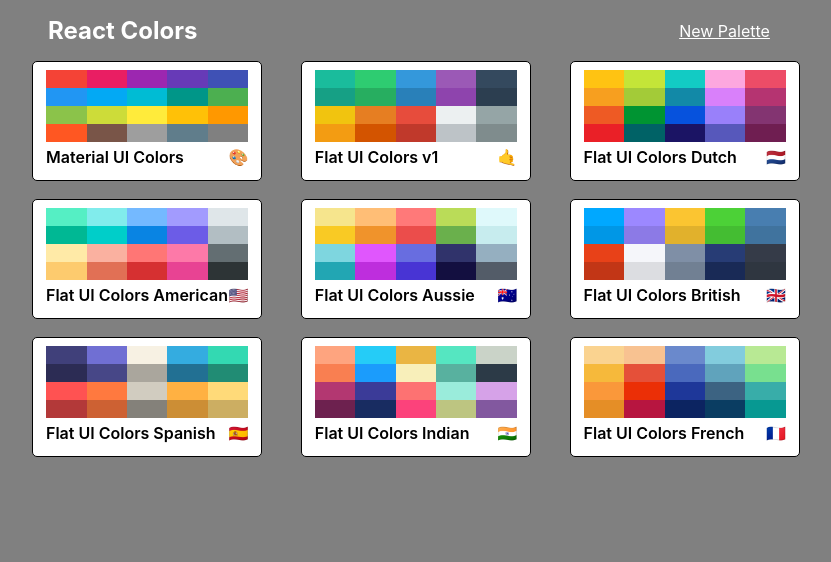
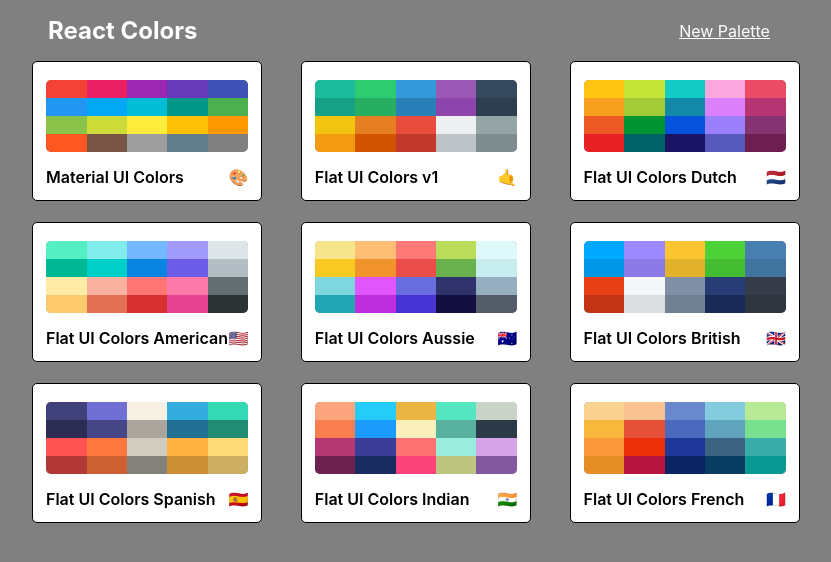
Before and after one commit to sam3177/colorBoxProject, a React (Create React App) app: page / in a window 1280 px wide. Shown: the top 562 px of the page, without its empty margins (224-1055 px from the left). Built offline with nearby package versions, Linux system fonts and the light colour scheme.

Commit message:
add delete palette button

```diff
--- a/src/App.js
+++ b/src/App.js
@@ -9,15 +9,25 @@
 import { generatePalette } from './ColorHelper';
 
 class App extends Component {
-	savedPalettes = JSON.parse(window.localStorage.getItem('savedPalettes'))
+	savedPalettes = JSON.parse(window.localStorage.getItem('savedPalettes'));
 	state = { seed: this.savedPalettes || SeedColors };
 
 	addPalette = (palette) => {
-		this.setState((st) => ({ seed: [ ...st.seed, palette ] }), this.saveToLocal);
+		this.setState(
+			(st) => ({ seed: [ ...st.seed, palette ] }),
+			this.saveToLocal
+		);
 	};
-saveToLocal =()=>{
-	window.localStorage.setItem('savedPalettes', JSON.stringify(this.state.seed))
-}
+	saveToLocal = () => {
+		window.localStorage.setItem(
+			'savedPalettes',
+			JSON.stringify(this.state.seed)
+		);
+	};
+	deletePalette = (palette) => {
+		let newSeed = this.state.seed.filter((pal) =>pal !== palette);
+		this.setState({ seed: newSeed }, this.saveToLocal);
+	};
 	render () {
 		let { seed } = this.state;
 		let getPalettes = (props) => {
@@ -48,13 +58,23 @@
 					exact
 					path="/"
 					render={(routeProps) => (
-						<Palettes {...routeProps} SeedColors={seed} />
+						<Palettes
+							{...routeProps}
+							deletePalette={this.deletePalette}
+							SeedColors={seed}
+						/>
 					)}
 				/>
 				<Route
 					exact
 					path="/palette/new"
-					render={(routeProps) => <NewPaletteForm {...routeProps} seed={seed} addPalette={this.addPalette}/>}
+					render={(routeProps) => (
+						<NewPaletteForm
+							{...routeProps}
+							seed={SeedColors}
+							addPalette={this.addPalette}
+						/>
+					)}
 				/>
 				<Route exact path="/palette/:paletteName" render={getPalettes} />
 				<Route
--- a/src/MicroPalette.js
+++ b/src/MicroPalette.js
@@ -1,10 +1,16 @@
 import React, { Component } from 'react';
 import { withStyles } from '@material-ui/styles';
+import DeleteIcon from '@material-ui/icons/Delete';
 import styles from './styles/MicroPaletteStyles';
 
 class MicroPalette extends Component {
+	handleDelete = (e) => {
+		e.stopPropagation();
+		this.props.deletePalette(this.props.palette);
+	};
 	render () {
 		let { palette, classes, handleClick } = this.props;
+		console.log(palette);
 		let colorSet = palette.colors.map((color) => (
 			<div
 				key={color.name}
@@ -12,15 +18,21 @@
 				style={{ backgroundColor: color.color }}
 			/>
 		));
-		// console.log(colorSet);
+
 		return (
 			<div onClick={handleClick} className={classes.root}>
+				<span className={classes.deleteFloat} onClick={this.handleDelete}>
+					<DeleteIcon />
+				</span>
+				{/* <div className={classes.content} onClick={handleClick} > */}
+
 				<div className={classes.colors}>{colorSet}</div>
 				<p className={classes.title}>
 					{palette.paletteName}
 					<span className={classes.emoji}>{palette.emoji}</span>
 				</p>
 			</div>
+			// </div>
 		);
 	}
 }
--- a/src/Palettes.js
+++ b/src/Palettes.js
@@ -9,7 +9,7 @@
 		this.props.history.push(`/palette/${id}`);
 	};
 	render () {
-		let { classes, SeedColors } = this.props;
+		let { classes, SeedColors, deletePalette } = this.props;
 		return (
 			<div className={classes.root}>
 				<div className={classes.container}>
@@ -23,6 +23,7 @@
 								handleClick={() => this.getLink(palette.id)}
 								key={palette.id}
 								palette={palette}
+								deletePalette={deletePalette}
 							/>
 						))}
 					</div>
--- a/src/styles/MicroPaletteStyles.js
+++ b/src/styles/MicroPaletteStyles.js
@@ -1,8 +1,8 @@
 const styles = {
-	link   : {
+	link        : {
 		textDecoration : 'none'
 	},
-	root   : {
+	root        : {
 		backgroundColor : 'white',
 		border          : '1px solid black',
 		borderRadius    : '5px',
@@ -14,51 +14,68 @@
 		display         : 'flex',
 		flexDirection   : 'column',
 		justifyContent  : 'flex-end',
-		cursor          : 'pointer'
+		cursor          : 'pointer',
+		'&:hover'       : {
+			'& span' : {
+				opacity : 1
+			}
+		}
 	},
-	colors : {
-		display         : 'flex',
-		flexWrap        : 'wrap',
-		backgroundColor : 'grey',
-		width           : '95%',
-		height          : '9vh',
-		// borderRadius    : '5px',
-		overFlow        : 'hidden',
-		// border       : '1px solid black',
-		margin          : '0 auto'
-
-		// '& .color' : {
-		// 	width  : '20%',
-		// 	height : '20px'
-		// },
-		// '& .color:nth-of-type(1)' : {
-		//    borderRadius : '5px 0 0 0'
-		// },
-		// '& .color:nth-of-type(5)':{
-		//    borderRadius : '0 5px 0 0'
-		// },
-		// '& .color:nth-of-type(16)':{
-		//    borderRadius : '0 0 0 5px'
-		// },
-		// '& .color:nth-of-type(20)':{
-		//    borderRadius : '0 0 5px 0'
-		// }
-	},
-
-	color  : {
+	color       : {
 		width    : '20%',
 		height   : '25%',
 		display  : 'inline-block',
-		// margin       : '0 auto',
+		margin   : '0',
 		position : 'relative'
 		// marginBottom : '-3px'
 	},
+	colors      : {
+		display                 : 'flex',
+		flexWrap                : 'wrap',
+		// float:'left',
+		backgroundColor         : 'grey',
+		width                   : '95%',
+		height                  : '9vh',
+		borderRadius            : '5px',
+		overFlow                : 'hidden',
+		// border       : '1px solid black',
+		margin                  : '10px auto',
 
-	title  : {
+		'& div:nth-of-type(1)'  : {
+			borderRadius : '5px 0 0 0'
+		},
+		'& div:nth-of-type(5)'  : {
+			borderRadius : '0 5px 0 0'
+		},
+		'& div:nth-of-type(16)' : {
+			borderRadius : '0 0 0 5px'
+		},
+		'& div:nth-of-type(20)' : {
+			borderRadius : '0 0 5px 0'
+		}
+	},
+
+	title       : {
 		display        : 'flex',
 		justifyContent : 'space-between',
 		alignItems     : 'center',
 		margin         : '5px'
+	},
+	deleteFloat : {
+		position        : 'absolute',
+		right           : '0',
+		top             : '0',
+		width           : '10%',
+		height          : '20%',
+		borderRadius    : '0 4px 0 0',
+		display         : 'flex',
+		justifyContent  : 'center',
+		alignItems      : 'center',
+		backgroundColor : 'red',
+		fontSize        : '1.5rem',
+		zIndex          : '66',
+		opacity         : '0',
+		transition             : 'all 0.3s ease-in-out'
 	}
 };
 export default styles;
```
